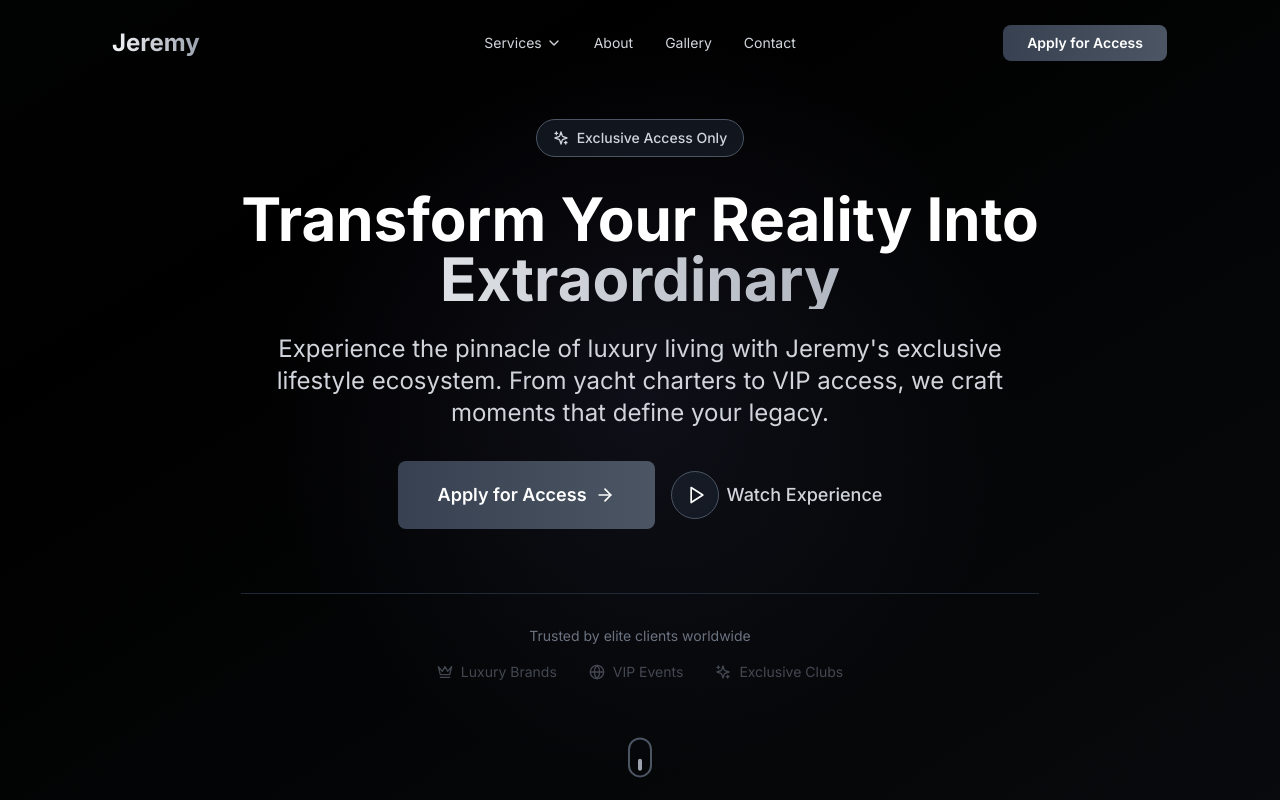
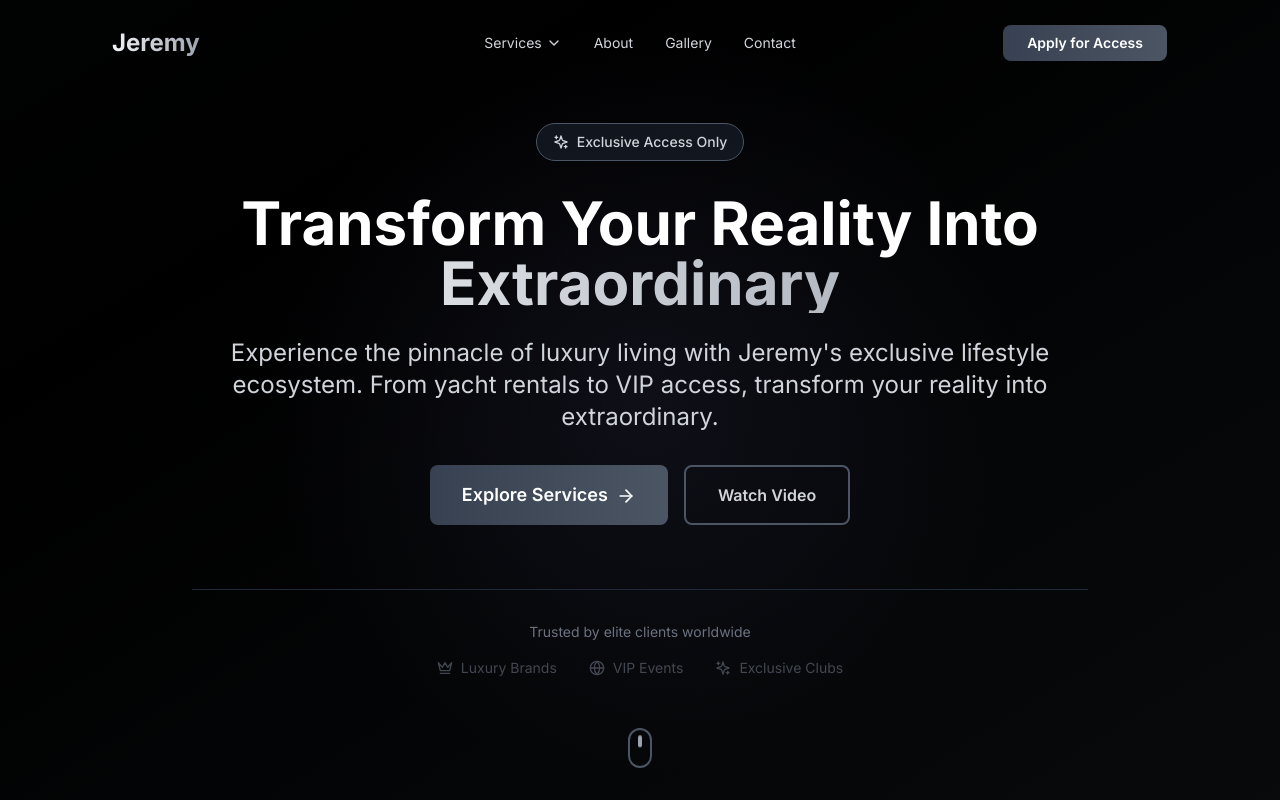
Before and after one commit to caiodcamargo999/jeremy_world_services, a Next.js app: page / in a window 1280 px wide. Shown: the top 800 px of the page. Built offline with nearby package versions, Linux system fonts and the light colour scheme; a web font is replaced by a local one.

Commit message:
Remove all Framer Motion from main sections - HeroSection, ServicesOverview, AuthoritySection

```diff
--- a/components/sections/AuthoritySection.tsx
+++ b/components/sections/AuthoritySection.tsx
@@ -1,6 +1,5 @@
 'use client'
 
-import { motion } from 'framer-motion'
 import { Users, Clock, Globe, Star, Award, Shield, Zap, Target, Database, Network, Cpu, Rocket, Layers, Command, Settings, BarChart3 } from 'lucide-react'
 
 const stats = [
@@ -58,21 +57,12 @@ export function AuthoritySection() {
     <section className="py-20 bg-gradient-to-br from-gray-900 to-black">
       <div className="max-w-6xl mx-auto px-4 sm:px-6 lg:px-8">
         {/* Stats Grid */}
-        <motion.div
-          initial={{ opacity: 0, y: 30 }}
-          whileInView={{ opacity: 1, y: 0 }}
-          viewport={{ once: true }}
-          transition={{ duration: 0.8 }}
-          className="grid grid-cols-1 md:grid-cols-2 lg:grid-cols-4 gap-8 mb-20"
-        >
+        <div className="grid grid-cols-1 md:grid-cols-2 lg:grid-cols-4 gap-8 mb-20">
           {stats.map((stat, index) => (
-            <motion.div
+            <div
               key={stat.label}
-              initial={{ opacity: 0, y: 20 }}
-              whileInView={{ opacity: 1, y: 0 }}
-              viewport={{ once: true }}
-              transition={{ duration: 0.6, delay: index * 0.1 }}
-              className="text-center"
+              className="text-center animate-fade-in-up"
+              style={{ animationDelay: `${index * 100}ms` }}
             >
               <div className="w-16 h-16 bg-gradient-to-r from-gray-700 to-gray-600 rounded-xl flex items-center justify-center mx-auto mb-4">
                 <stat.icon className="w-8 h-8 text-gray-300" />
@@ -80,40 +70,31 @@ export function AuthoritySection() {
               <div className="text-3xl font-bold text-white mb-2">{stat.value}</div>
               <div className="text-lg font-semibold text-gray-300 mb-2">{stat.label}</div>
               <div className="text-gray-400 text-sm">{stat.description}</div>
-            </motion.div>
+            </div>
           ))}
-        </motion.div>
+        </div>
 
         {/* Achievements */}
-        <motion.div
-          initial={{ opacity: 0, y: 30 }}
-          whileInView={{ opacity: 1, y: 0 }}
-          viewport={{ once: true }}
-          transition={{ duration: 0.8, delay: 0.2 }}
-          className="text-center mb-16"
-        >
+        <div className="text-center mb-16 animate-fade-in-up">
           <h2 className="text-3xl md:text-4xl font-bold text-white mb-6">
             Industry
             <span className="block bg-gradient-to-r from-gray-100 to-gray-400 bg-clip-text text-transparent"> Recognition</span>
           </h2>
-        </motion.div>
+        </div>
 
         <div className="grid grid-cols-1 md:grid-cols-2 gap-8">
           {achievements.map((achievement, index) => (
-            <motion.div
+            <div
               key={achievement.title}
-              initial={{ opacity: 0, y: 20 }}
-              whileInView={{ opacity: 1, y: 0 }}
-              viewport={{ once: true }}
-              transition={{ duration: 0.6, delay: index * 0.1 }}
-              className="p-8 bg-gradient-to-br from-gray-800 to-gray-900 rounded-2xl border border-gray-700 hover:border-gray-600 transition-all duration-300"
+              className="p-8 bg-gradient-to-br from-gray-800 to-gray-900 rounded-2xl border border-gray-700 hover:border-gray-600 transition-all duration-300 animate-fade-in-up"
+              style={{ animationDelay: `${index * 100}ms` }}
             >
               <div className="w-16 h-16 bg-gradient-to-r from-gray-700 to-gray-600 rounded-xl flex items-center justify-center mb-6">
                 <achievement.icon className="w-8 h-8 text-gray-300" />
               </div>
               <h3 className="text-xl font-semibold text-white mb-4">{achievement.title}</h3>
               <p className="text-gray-300 leading-relaxed">{achievement.description}</p>
-            </motion.div>
+            </div>
           ))}
         </div>
       </div>
--- a/components/sections/HeroSection.tsx
+++ b/components/sections/HeroSection.tsx
@@ -1,6 +1,5 @@
 'use client'
 
-import { motion } from 'framer-motion'
 import Link from 'next/link'
 import { Play, ArrowRight, Sparkles, Globe, Crown } from 'lucide-react'
 
@@ -15,132 +14,72 @@ export function HeroSection() {
 
       {/* Content */}
       <div className="relative z-10 max-w-6xl mx-auto px-4 sm:px-6 lg:px-8 text-center">
-        <motion.div
-          initial={{ opacity: 0, y: 30 }}
-          animate={{ opacity: 1, y: 0 }}
-          transition={{ duration: 0.8, delay: 0.2 }}
-          className="max-w-4xl mx-auto"
-        >
+        <div className="max-w-4xl mx-auto">
           {/* Badge */}
-          <motion.div
-            initial={{ opacity: 0, scale: 0.8 }}
-            animate={{ opacity: 1, scale: 1 }}
-            transition={{ duration: 0.6, delay: 0.4 }}
-            className="inline-flex items-center px-4 py-2 bg-gray-800/50 border border-gray-600 rounded-full text-gray-300 text-sm font-medium mb-8"
-          >
+          <div className="inline-flex items-center px-4 py-2 bg-gray-800/50 border border-gray-600 rounded-full text-gray-300 text-sm font-medium mb-8 animate-fade-in-up">
             <Sparkles className="w-4 h-4 mr-2" />
             Exclusive Access Only
-          </motion.div>
+          </div>
 
           {/* Main Headline */}
-          <motion.h1
-            initial={{ opacity: 0, y: 30 }}
-            animate={{ opacity: 1, y: 0 }}
-            transition={{ duration: 0.8, delay: 0.6 }}
-            className="text-4xl md:text-5xl lg:text-6xl font-bold text-white mb-6"
-          >
+          <h1 className="text-4xl md:text-5xl lg:text-6xl font-bold text-white mb-6 animate-fade-in-up">
             Transform Your Reality Into
             <span className="block bg-gradient-to-r from-gray-100 to-gray-400 bg-clip-text text-transparent"> Extraordinary</span>
-          </motion.h1>
+          </h1>
 
           {/* Subheadline */}
-          <motion.p
-            initial={{ opacity: 0, y: 30 }}
-            animate={{ opacity: 1, y: 0 }}
-            transition={{ duration: 0.8, delay: 0.8 }}
-            className="text-xl md:text-2xl text-gray-300 mb-8 leading-relaxed max-w-3xl mx-auto"
-          >
+          <p className="text-xl md:text-2xl text-gray-300 mb-8 leading-relaxed animate-fade-in-up">
             Experience the pinnacle of luxury living with Jeremy's exclusive lifestyle ecosystem.
-            From yacht charters to VIP access, we craft moments that define your legacy.
-          </motion.p>
+            From yacht rentals to VIP access, transform your reality into extraordinary.
+          </p>
 
           {/* CTA Buttons */}
-          <motion.div
-            initial={{ opacity: 0, y: 30 }}
-            animate={{ opacity: 1, y: 0 }}
-            transition={{ duration: 0.8, delay: 1 }}
-            className="flex flex-col sm:flex-row gap-4 justify-center items-center"
-          >
-            <Link href="/contact">
-              <motion.button
-                className="bg-gradient-to-r from-gray-700 to-gray-600 text-white font-semibold px-10 py-5 rounded-lg text-lg hover:from-gray-600 hover:to-gray-500 transition-all duration-200 flex items-center"
-                whileHover={{ scale: 1.05, y: -2 }}
-                whileTap={{ scale: 0.95 }}
-              >
-                Apply for Access
-                <ArrowRight className="w-5 h-5 ml-2" />
-              </motion.button>
+          <div className="flex flex-col sm:flex-row gap-4 justify-center items-center animate-fade-in-up">
+            <Link href="/services">
+              <button className="bg-gradient-to-r from-gray-700 to-gray-600 text-white font-semibold px-8 py-4 rounded-lg text-lg transition-all duration-200 hover:from-gray-600 hover:to-gray-500 hover:scale-105 hover:-translate-y-0.5 active:scale-95">
+                Explore Services
+                <ArrowRight className="w-5 h-5 ml-2 inline" />
+              </button>
             </Link>
 
-            <motion.button
-              className="flex items-center space-x-2 text-gray-300 hover:text-white transition-colors duration-200"
-              whileHover={{ scale: 1.02 }}
-              whileTap={{ scale: 0.98 }}
-            >
-              <motion.div
-                className="w-12 h-12 bg-gray-800/50 backdrop-blur-sm rounded-full flex items-center justify-center border border-gray-600"
-                whileHover={{ scale: 1.1 }}
-              >
-                <Play className="w-5 h-5 text-white ml-1" />
-              </motion.div>
-              <span className="text-lg font-medium">Watch Experience</span>
-            </motion.button>
-          </motion.div>
+            <button className="bg-transparent border-2 border-gray-600 text-gray-300 font-semibold px-8 py-4 rounded-lg hover:border-gray-500 hover:text-white transition-all duration-200 hover:scale-102 active:scale-98">
+              Watch Video
+            </button>
+          </div>
 
           {/* Social Proof */}
-          <motion.div
-            initial={{ opacity: 0, y: 30 }}
-            animate={{ opacity: 1, y: 0 }}
-            transition={{ duration: 0.8, delay: 1.2 }}
-            className="mt-16 pt-8 border-t border-gray-800"
-          >
+          <div className="mt-16 pt-8 border-t border-gray-800">
             <p className="text-gray-500 text-sm mb-4">Trusted by elite clients worldwide</p>
             <div className="flex justify-center items-center space-x-8 opacity-60">
-              <motion.div
-                className="text-gray-500 text-sm flex items-center"
-                whileHover={{ scale: 1.05 }}
-              >
+              <div className="text-gray-500 text-sm flex items-center"
+                   onMouseEnter={(e) => e.currentTarget.classList.add('scale-105')}
+                   onMouseLeave={(e) => e.currentTarget.classList.remove('scale-105')}>
                 <Crown className="w-4 h-4 mr-2" />
                 Luxury Brands
-              </motion.div>
-              <motion.div
-                className="text-gray-500 text-sm flex items-center"
-                whileHover={{ scale: 1.05 }}
-              >
+              </div>
+              <div className="text-gray-500 text-sm flex items-center"
+                   onMouseEnter={(e) => e.currentTarget.classList.add('scale-105')}
+                   onMouseLeave={(e) => e.currentTarget.classList.remove('scale-105')}>
                 <Globe className="w-4 h-4 mr-2" />
                 VIP Events
-              </motion.div>
-              <motion.div
-                className="text-gray-500 text-sm flex items-center"
-                whileHover={{ scale: 1.05 }}
-              >
+              </div>
+              <div className="text-gray-500 text-sm flex items-center"
+                   onMouseEnter={(e) => e.currentTarget.classList.add('scale-105')}
+                   onMouseLeave={(e) => e.currentTarget.classList.remove('scale-105')}>
                 <Sparkles className="w-4 h-4 mr-2" />
                 Exclusive Clubs
-              </motion.div>
+              </div>
             </div>
-          </motion.div>
-        </motion.div>
+          </div>
+        </div>
       </div>
 
       {/* Scroll Indicator */}
-      <motion.div
-        initial={{ opacity: 0 }}
-        animate={{ opacity: 1 }}
-        transition={{ duration: 1, delay: 2 }}
-        className="absolute bottom-8 left-1/2 transform -translate-x-1/2"
-      >
-        <motion.div
-          animate={{ y: [0, 10, 0] }}
-          transition={{ duration: 2, repeat: Infinity }}
-          className="w-6 h-10 border-2 border-gray-600 rounded-full flex justify-center"
-        >
-          <motion.div
-            animate={{ y: [0, 12, 0] }}
-            transition={{ duration: 2, repeat: Infinity }}
-            className="w-1 h-3 bg-gray-400 rounded-full mt-2"
-          />
-        </motion.div>
-      </motion.div>
+      <div className="absolute bottom-8 left-1/2 transform -translate-x-1/2">
+        <div className="w-6 h-10 border-2 border-gray-600 rounded-full flex justify-center">
+          <div className="w-1 h-3 bg-gray-400 rounded-full mt-2 animate-bounce"></div>
+        </div>
+      </div>
     </section>
   )
 }
--- a/components/sections/ServicesOverview.tsx
+++ b/components/sections/ServicesOverview.tsx
@@ -1,7 +1,6 @@
 'use client'
 
 import Link from 'next/link'
-import { motion } from 'framer-motion'
 import {
   Sailboat,
   Users,
@@ -76,46 +75,25 @@ export function ServicesOverview() {
     <section className="py-20 bg-black">
       <div className="max-w-6xl mx-auto px-4 sm:px-6 lg:px-8">
         {/* Header */}
-        <motion.div
-          initial={{ opacity: 0, y: 30 }}
-          whileInView={{ opacity: 1, y: 0 }}
-          viewport={{ once: true }}
-          transition={{ duration: 0.8 }}
-          className="text-center mb-16"
-        >
-          <motion.h2
-            initial={{ opacity: 0, y: 20 }}
-            whileInView={{ opacity: 1, y: 0 }}
-            viewport={{ once: true }}
-            transition={{ duration: 0.8, delay: 0.2 }}
-            className="text-3xl md:text-4xl font-bold text-white mb-6"
-          >
+        <div className="text-center mb-16 animate-fade-in-up">
+          <h2 className="text-3xl md:text-4xl font-bold text-white mb-6">
             Exclusive
             <span className="block bg-gradient-to-r from-gray-100 to-gray-400 bg-clip-text text-transparent"> Services</span>
-          </motion.h2>
+          </h2>
 
-          <motion.p
-            initial={{ opacity: 0, y: 20 }}
-            whileInView={{ opacity: 1, y: 0 }}
-            viewport={{ once: true }}
-            transition={{ duration: 0.8, delay: 0.4 }}
-            className="text-xl text-gray-300 max-w-3xl mx-auto leading-relaxed"
-          >
+          <p className="text-xl text-gray-300 max-w-3xl mx-auto leading-relaxed">
             Transform your lifestyle with our curated selection of premium services,
             designed for those who demand nothing but the extraordinary.
-          </motion.p>
-        </motion.div>
+          </p>
+        </div>
 
         {/* Services Grid */}
         <div className="grid grid-cols-1 md:grid-cols-2 lg:grid-cols-3 gap-8">
           {services.map((service, index) => (
-            <motion.div
+            <div
               key={service.title}
-              initial={{ opacity: 0, y: 30 }}
-              whileInView={{ opacity: 1, y: 0 }}
-              viewport={{ once: true }}
-              transition={{ duration: 0.6, delay: index * 0.1 }}
-              className="group cursor-pointer"
+              className="group cursor-pointer animate-fade-in-up"
+              style={{ animationDelay: `${index * 100}ms` }}
             >
               <Link href={service.href}>
                 <div className="bg-gradient-to-br from-gray-800 to-gray-900 rounded-2xl p-8 shadow-lg border border-gray-700 hover:border-gray-600 transition-all duration-300 h-full group-hover:scale-[1.02] group-hover:shadow-xl">
@@ -142,25 +120,19 @@ export function ServicesOverview() {
                   </div>
                 </div>
               </Link>
-            </motion.div>
+            </div>
           ))}
         </div>
 
         {/* Bottom CTA */}
-        <motion.div
-          initial={{ opacity: 0, y: 30 }}
-          whileInView={{ opacity: 1, y: 0 }}
-          viewport={{ once: true }}
-          transition={{ duration: 0.8, delay: 0.6 }}
-          className="text-center mt-16"
-        >
+        <div className="text-center mt-16 animate-fade-in-up">
           <Link href="/contact">
             <button className="bg-gradient-to-r from-gray-700 to-gray-600 text-white font-semibold px-8 py-4 rounded-lg text-lg transition-all duration-200 hover:from-gray-600 hover:to-gray-500 hover:scale-105 hover:-translate-y-0.5 active:scale-95">
               Explore All Services
               <ArrowRight className="w-5 h-5 ml-2 inline" />
             </button>
           </Link>
-        </motion.div>
+        </div>
       </div>
     </section>
   )
```
